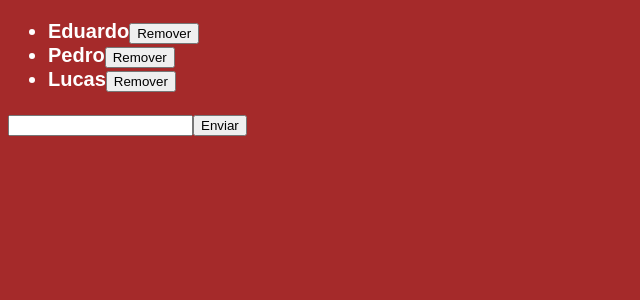
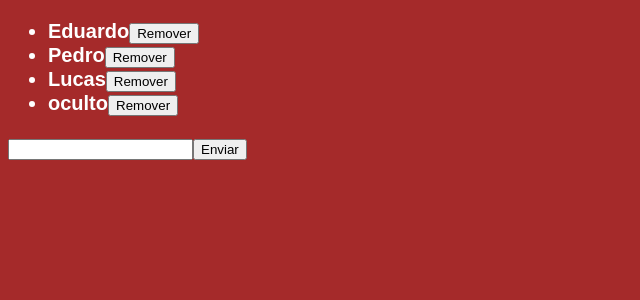
Before and after one commit to edu-rm/hello-world-react, a React app: page / in a window 1280 px wide. Shown: the top 300 px of the page, without its empty margins (0-640 px from the left). Built offline with nearby package versions, Linux system fonts and the light colour scheme.

Commit message:
added proptypes and defaultprops

```diff
--- a/package.json
+++ b/package.json
@@ -21,6 +21,7 @@
     "webpack-dev-server": "^3.10.3"
   },
   "dependencies": {
+    "prop-types": "^15.7.2",
     "react": "^16.13.1",
     "react-dom": "^16.13.1"
   }
--- a/src/components/List.js
+++ b/src/components/List.js
@@ -44,6 +44,7 @@ class List extends Component{
             />
           )}
 
+          <ListItem />
         </ul>
 
         <input
--- a/src/components/ListItem.js
+++ b/src/components/ListItem.js
@@ -1,5 +1,5 @@
 import React from 'react';
-
+import PropTypes from 'prop-types';
 
 function ListItem({ name, onDelete }){
   return (
@@ -10,4 +10,13 @@ function ListItem({ name, onDelete }){
   )
 }
 
+ListItem.defaultProps = {
+  name: 'oculto',
+}
+
+ListItem.propTypes= {
+  name: PropTypes.string,
+  onDelete: PropTypes.func.isRequired
+};
+
 export default ListItem;
```
Also changed, not shown: 1 other file (tests, documents, lock files or other folders).
